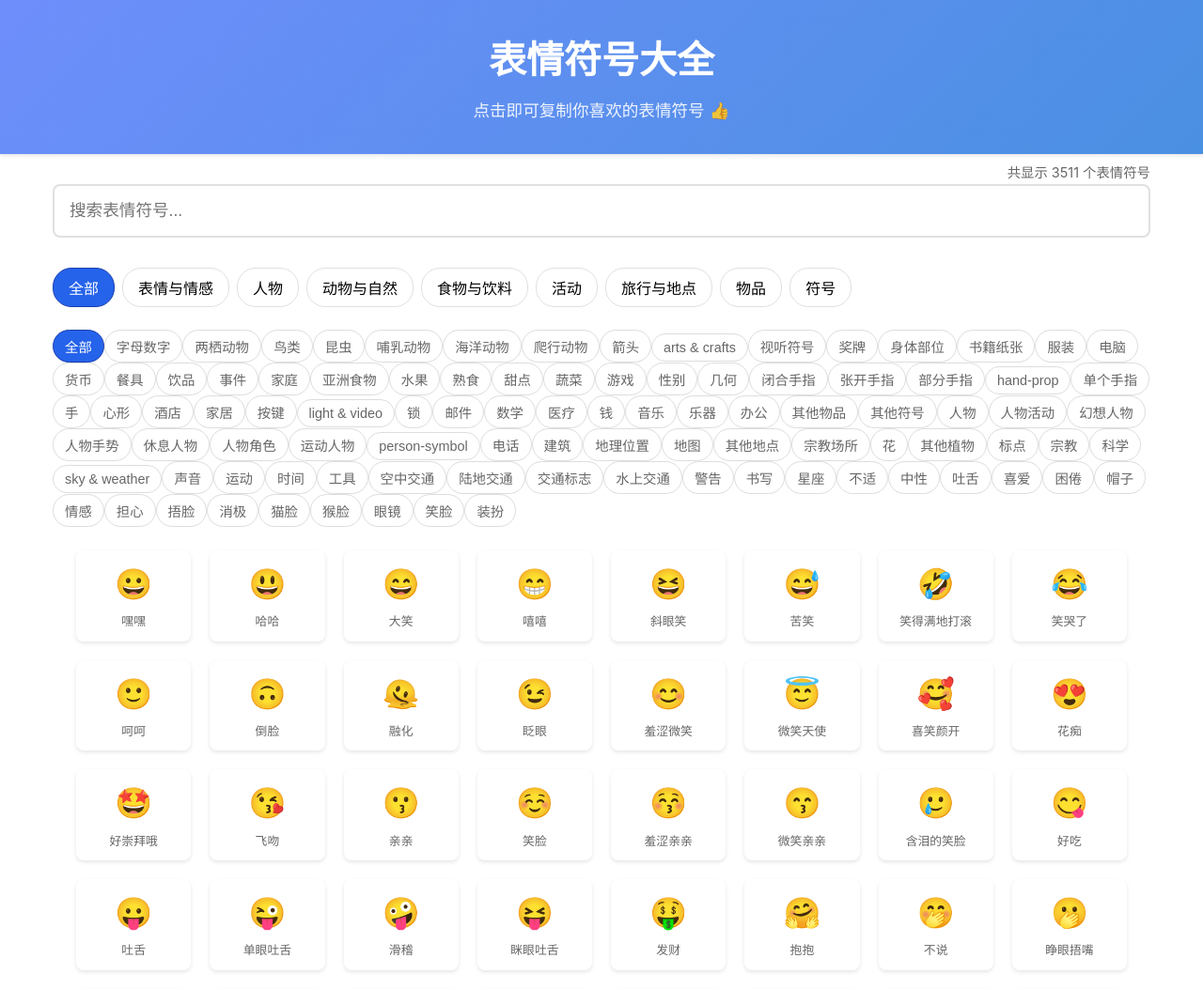
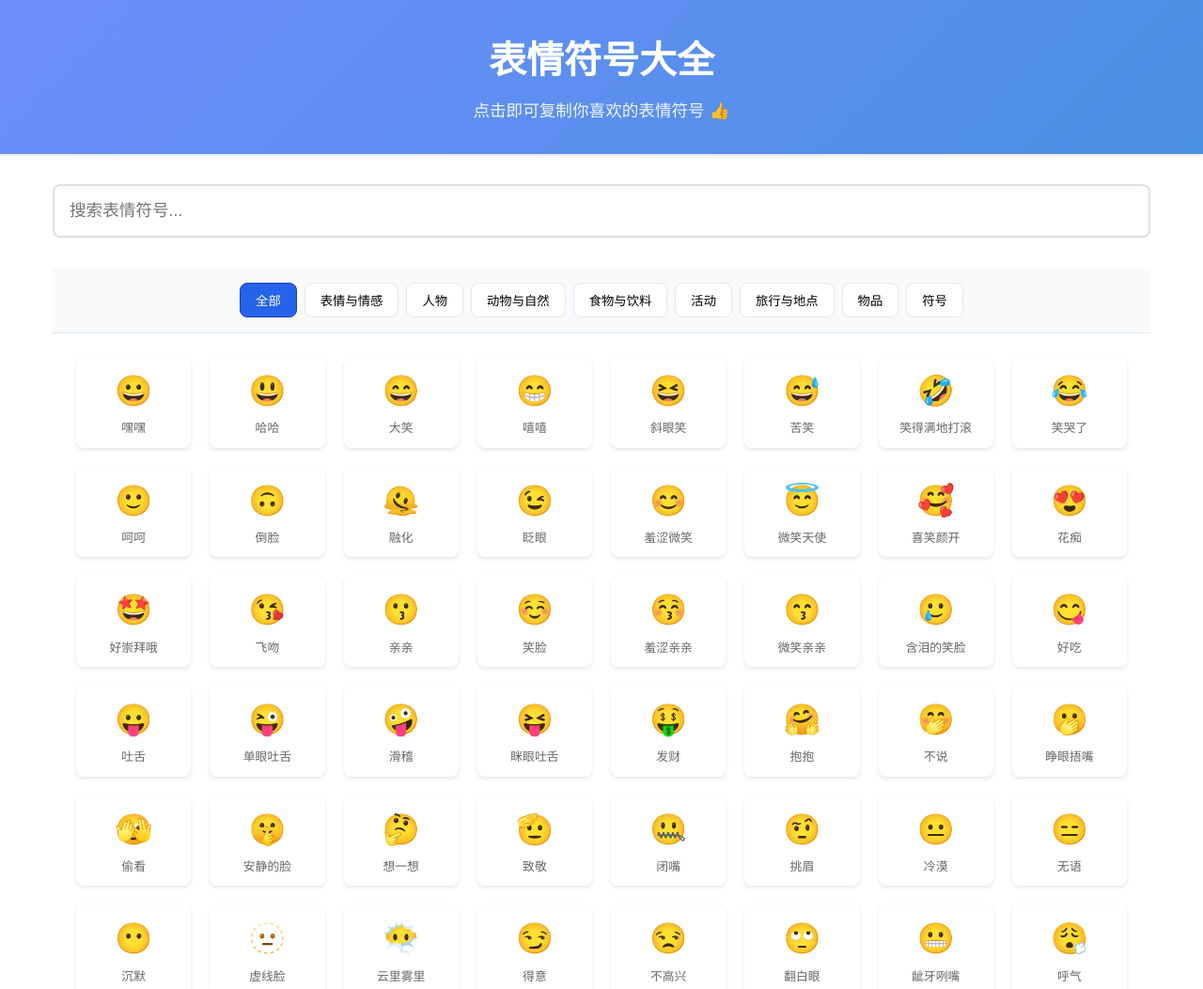
Before and after one commit to luojiyin1987/emoji-cn, a plain HTML site: page index.html in a window 1280 px wide. Shown: the top 1053 px of the page at 94% size. Drawn offline with Linux system fonts and the light colour scheme.

Commit message:
friendly to mobie

```diff
--- a/static/css/style.css
+++ b/static/css/style.css
@@ -74,72 +74,29 @@ main {
     display: flex;
     flex-wrap: wrap;
     gap: 0.5rem;
-    margin-bottom: 1.5rem;
+    padding: 1rem;
+    justify-content: center;
+    background-color: #f8fafc;
+    border-bottom: 1px solid #e2e8f0;
 }
 
 .category-btn {
     padding: 0.5rem 1rem;
-    font-size: 1rem;
-    border: 1px solid var(--border-color);
-    border-radius: 20px;
-    background: white;
+    border: 1px solid #e2e8f0;
+    border-radius: 0.5rem;
+    background-color: white;
     cursor: pointer;
-    transition: all 0.3s ease;
+    transition: all 0.2s;
 }
 
 .category-btn:hover {
-    background: var(--hover-color);
+    background-color: #f1f5f9;
 }
 
 .category-btn.active {
     background-color: #2563eb;
     color: #ffffff;
     border-color: #1e40af;
-}
-
-.subcategory-filter {
-    display: flex;
-    flex-wrap: wrap;
-    gap: 8px;
-    padding: 10px 20px;
-    margin: 10px 0;
-    justify-content: center;
-    background-color: #f8f9fa;
-    border-radius: 8px;
-}
-
-.subcategory-btn {
-    padding: 6px 12px;
-    border: 1px solid #ddd;
-    border-radius: 20px;
-    background-color: white;
-    color: #666;
-    cursor: pointer;
-    transition: all 0.2s ease;
-    font-size: 0.9em;
-}
-
-.subcategory-btn:hover {
-    background-color: #f0f0f0;
-    border-color: #ccc;
-}
-
-.subcategory-btn.active {
-    background-color: #2563eb;
-    color: #ffffff;
-    border-color: #1e40af;
-}
-
-@media (max-width: 768px) {
-    .subcategory-filter {
-        padding: 8px;
-        gap: 6px;
-    }
-
-    .subcategory-btn {
-        padding: 4px 10px;
-        font-size: 0.85em;
-    }
 }
 
 #emoji-container {
--- a/static/js/main.js
+++ b/static/js/main.js
@@ -7,15 +7,12 @@ document.addEventListener('DOMContentLoaded', () => {
     // 分页配置
     const PAGE_SIZE = 50; // 每页显示50个表情
     let currentPage = 1;
+    let currentCategory = 'all';
     let isLoading = false;
-    let allEmojis = []; // 存储所有过滤后的表情
+    let hasMoreEmojis = true;
 
-    // 当前选中的类别和子类别
-    let currentCategory = 'all';
-    let currentSubCategory = 'all';
-
-    // 子类别映射
-    const SUBCATEGORY_MAP = {
+    // 类别映射
+    const CATEGORY_MAP = {
         'face-smiling': '笑脸',
         'face-affection': '爱心脸',
         'face-tongue': '吐舌头',
@@ -138,74 +135,11 @@ document.addEventListener('DOMContentLoaded', () => {
         displayEmojis(currentCategory, searchInput.value.trim());
     }
 
-    // 创建子类别过滤器
-    function createSubCategoryFilter(category) {
-        const subCategories = new Set();
+    // 显示表情符号
+    function displayEmojis(category, searchTerm = '') {
+        try {
+            let allEmojis = [];
 
-        // 收集所有子类别
-        if (category === 'all') {
-            Object.values(emojiData).forEach(categoryEmojis => {
-                if (Array.isArray(categoryEmojis)) {
-                    categoryEmojis.forEach(emoji => {
-                        if (emoji.subCategory) {
-                            subCategories.add(emoji.subCategory);
-                        }
-                    });
-                }
-            });
-        } else if (emojiData[category]) {
-            emojiData[category].forEach(emoji => {
-                if (emoji.subCategory) {
-                    subCategories.add(emoji.subCategory);
-                }
-            });
-        }
-
-        // 获取子类别过滤器容器
-        const subCategoryFilter = document.getElementById('subcategory-filter') || document.createElement('div');
-        subCategoryFilter.id = 'subcategory-filter';
-        subCategoryFilter.innerHTML = '';
-
-        // 创建"全部"按钮
-        const allButton = document.createElement('button');
-        allButton.textContent = '全部';
-        allButton.className = 'subcategory-btn' + (currentSubCategory === 'all' ? ' active' : '');
-        allButton.addEventListener('click', () => {
-            document.querySelectorAll('.subcategory-btn').forEach(btn => btn.classList.remove('active'));
-            allButton.classList.add('active');
-            currentSubCategory = 'all';
-            resetAndDisplay();
-        });
-        subCategoryFilter.appendChild(allButton);
-
-        // 创建子类别按钮
-        Array.from(subCategories).sort().forEach(subCategory => {
-            const button = document.createElement('button');
-            button.textContent = SUBCATEGORY_MAP[subCategory] || subCategory;
-            button.className = 'subcategory-btn' + (currentSubCategory === subCategory ? ' active' : '');
-            button.addEventListener('click', () => {
-                document.querySelectorAll('.subcategory-btn').forEach(btn => btn.classList.remove('active'));
-                button.classList.add('active');
-                currentSubCategory = subCategory;
-                resetAndDisplay();
-            });
-            subCategoryFilter.appendChild(button);
-        });
-
-        // 将子类别过滤器添加到类别按钮下方
-        const categoriesContainer = document.querySelector('.categories');
-        if (!document.getElementById('subcategory-filter')) {
-            categoriesContainer.insertAdjacentElement('afterend', subCategoryFilter);
-        }
-    }
-
-    // 显示表情符号
-    function displayEmojis(category = 'all', searchTerm = '') {
-        if (isLoading) return;
-        isLoading = true;
-
-        // 如果是第一页，重新过滤所有表情
-        if (currentPage === 1) {
             // 根据类别筛选
             if (category === 'all') {
                 allEmojis = [];
@@ -218,22 +152,18 @@ document.addEventListener('DOMContentLoaded', () => {
                 allEmojis = emojiData[category];
             }
 
-            // 根据子类别筛选
-            if (currentSubCategory !== 'all') {
-                allEmojis = allEmojis.filter(emoji => emoji.subCategory === currentSubCategory);
-            }
+            // 搜索过滤
+            if (searchTerm) {
+                allEmojis = allEmojis.filter(emoji => {
+                    const searchLower = searchTerm.toLowerCase();
+                    const description = emoji.description || '';
+                    const keywords = emoji.keywords || '';
+                    const aliases = emoji.aliases || [];
 
-            // 搜索筛选
-            if (searchTerm) {
-                const searchLower = searchTerm.toLowerCase();
-                allEmojis = allEmojis.filter(emoji => {
-                    const keywords = emoji.keywords.toLowerCase();
-                    return keywords.includes(searchLower);
+                    return description.toLowerCase().includes(searchLower) ||
+                           keywords.toLowerCase().includes(searchLower) ||
+                           aliases.some(alias => alias.toLowerCase().includes(searchLower));
                 });
-            }
-
-            updateResultCount(allEmojis.length, searchTerm);
-            createSubCategoryFilter(category);
             }
 
             // 计算当前页的表情范围
@@ -266,22 +196,10 @@ document.addEventListener('DOMContentLoaded', () => {
                 emojiContainer.appendChild(emojiElement);
             });
 
-        isLoading = false;
-    }
-
-    // 更新结果计数
-    function updateResultCount(count, searchTerm) {
-        const resultCount = document.createElement('div');
-        resultCount.className = 'result-count';
-        resultCount.textContent = searchTerm
-            ? `找到 ${count} 个匹配的表情符号`
-            : `共显示 ${count} 个表情符号`;
-
-        const oldResultCount = document.querySelector('.result-count');
-        if (oldResultCount) {
-            oldResultCount.replaceWith(resultCount);
-        } else {
-            document.querySelector('.search-container').appendChild(resultCount);
+            // 检查是否还有更多表情
+            hasMoreEmojis = allEmojis.length > end;
+        } catch (err) {
+            console.error(err);
         }
     }
 
@@ -327,11 +245,9 @@ document.addEventListener('DOMContentLoaded', () => {
         if (isLoading) return;
 
         const { scrollTop, clientHeight, scrollHeight } = document.documentElement;
-        if (scrollTop + clientHeight >= scrollHeight - 100) {
-            if (currentPage * PAGE_SIZE < allEmojis.length) {
+        if (scrollTop + clientHeight >= scrollHeight - 100 && hasMoreEmojis) {
             currentPage++;
             displayEmojis(currentCategory, searchInput.value.trim());
-            }
         }
     });
 
```
Lines whose indentation alone changed are shown as unchanged.
